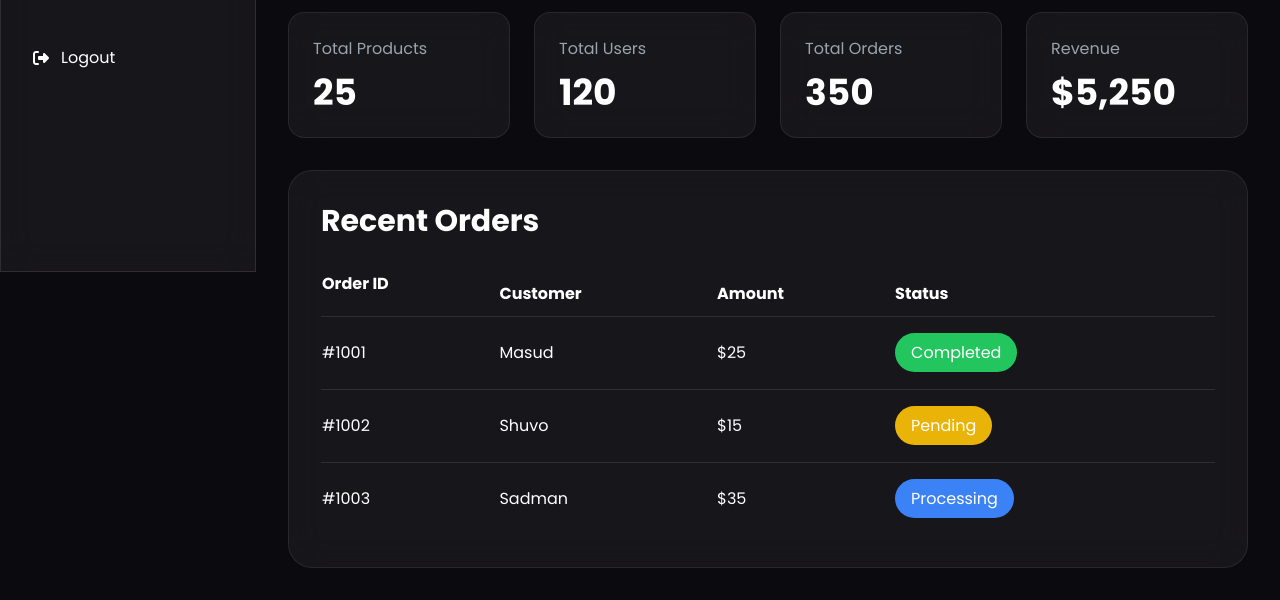
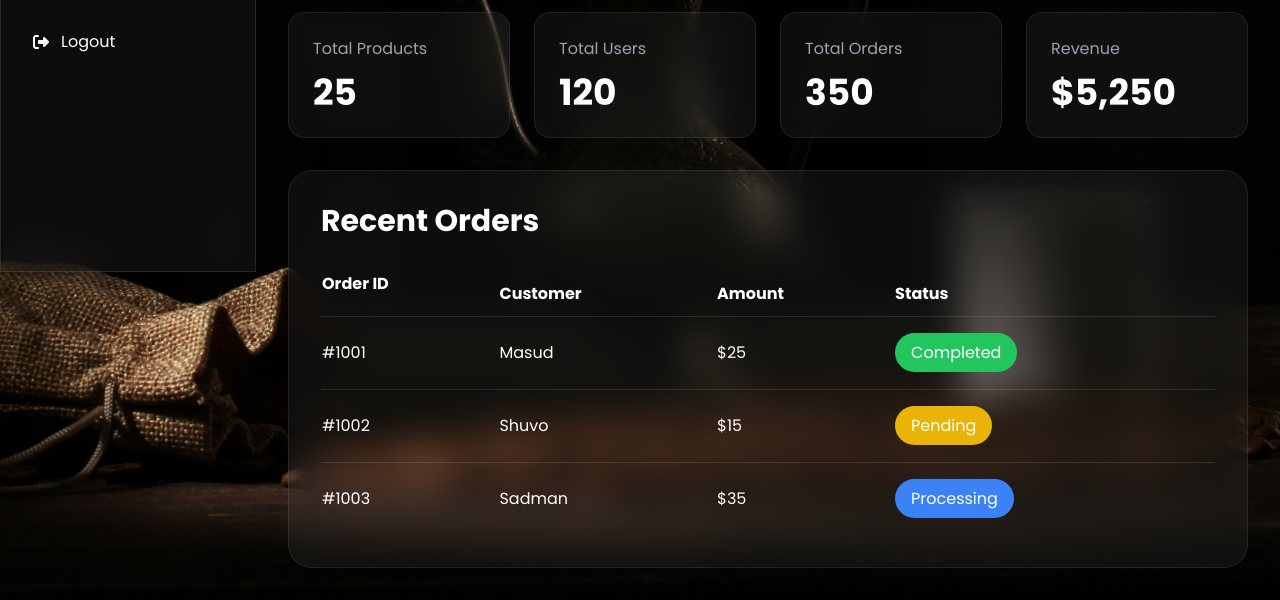
Before and after one commit to masudrananayeem/Cafe-Verse, a Flask app: page /admin in a window 1280 px wide. Shown: the part 528-1128 px from the top of the page. Run offline with Flask 3, Linux system fonts and the light colour scheme; a user stored in the database is signed in; some libraries are stand-ins or nearby versions.

Commit message:
change the background and logo section

```diff
--- a/templates/admin.html
+++ b/templates/admin.html
@@ -14,17 +14,20 @@
     <link href="https://fonts.googleapis.com/css2?family=Poppins:wght@300;400;500;600;700;800&display=swap"
         rel="stylesheet">
 
-    <link rel="stylesheet"
-        href="https://cdnjs.cloudflare.com/ajax/libs/font-awesome/6.7.2/css/all.min.css">
+    <link rel="stylesheet" href="https://cdnjs.cloudflare.com/ajax/libs/font-awesome/6.7.2/css/all.min.css">
 
     <style>
         * {
             font-family: 'Poppins', sans-serif;
         }
 
-        body {
-            background: #0b0a0f;
-        }
+body {
+    background: #0b0a0f;
+    background-image: url("{{ url_for('static', filename='images/back7.jpg') }}");
+    background-size: cover;
+    background-position: center;
+    background-repeat: no-repeat;
+}
 
         .glass {
             background: rgba(255, 255, 255, .05);
@@ -65,19 +68,14 @@
 
         <div class="p-6 border-b border-white/10">
 
-            <h1
-                class="text-4xl font-extrabold bg-gradient-to-r from-[#e6ccb2] via-[#ddb892] to-[#b08968] bg-clip-text text-transparent">
-
-                ☕ CafeVerse
-
-            </h1>
+            <img src="{{ url_for('static', filename='images/logo.png') }}" alt="CafeVerse Logo"
+                class="h-16 w-auto object-contain">
 
         </div>
 
         <nav class="p-4 space-y-3">
 
-            <a href="/admin"
-                class="active-menu flex items-center gap-3 p-4 rounded-xl text-lg font-medium">
+            <a href="/admin" class="active-menu flex items-center gap-3 p-4 rounded-xl text-lg font-medium">
 
                 <i class="fa-solid fa-chart-line"></i>
                 Dashboard
@@ -124,8 +122,7 @@
 
             </a>
 
-            <a href="/logout"
-                class="flex items-center gap-3 p-4 rounded-xl hover:bg-red-500 duration-300">
+            <a href="/logout" class="flex items-center gap-3 p-4 rounded-xl hover:bg-red-500 duration-300">
 
                 <i class="fa-solid fa-right-from-bracket"></i>
                 Logout
```
